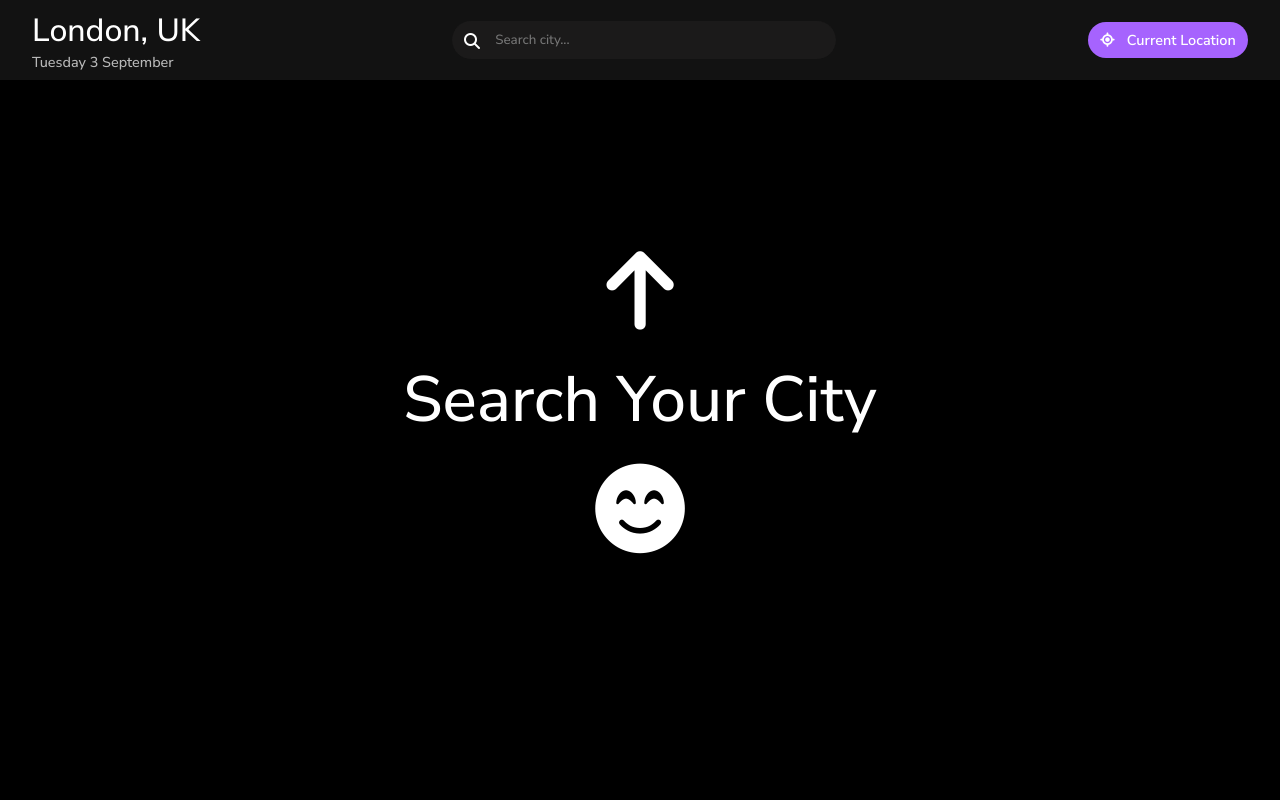
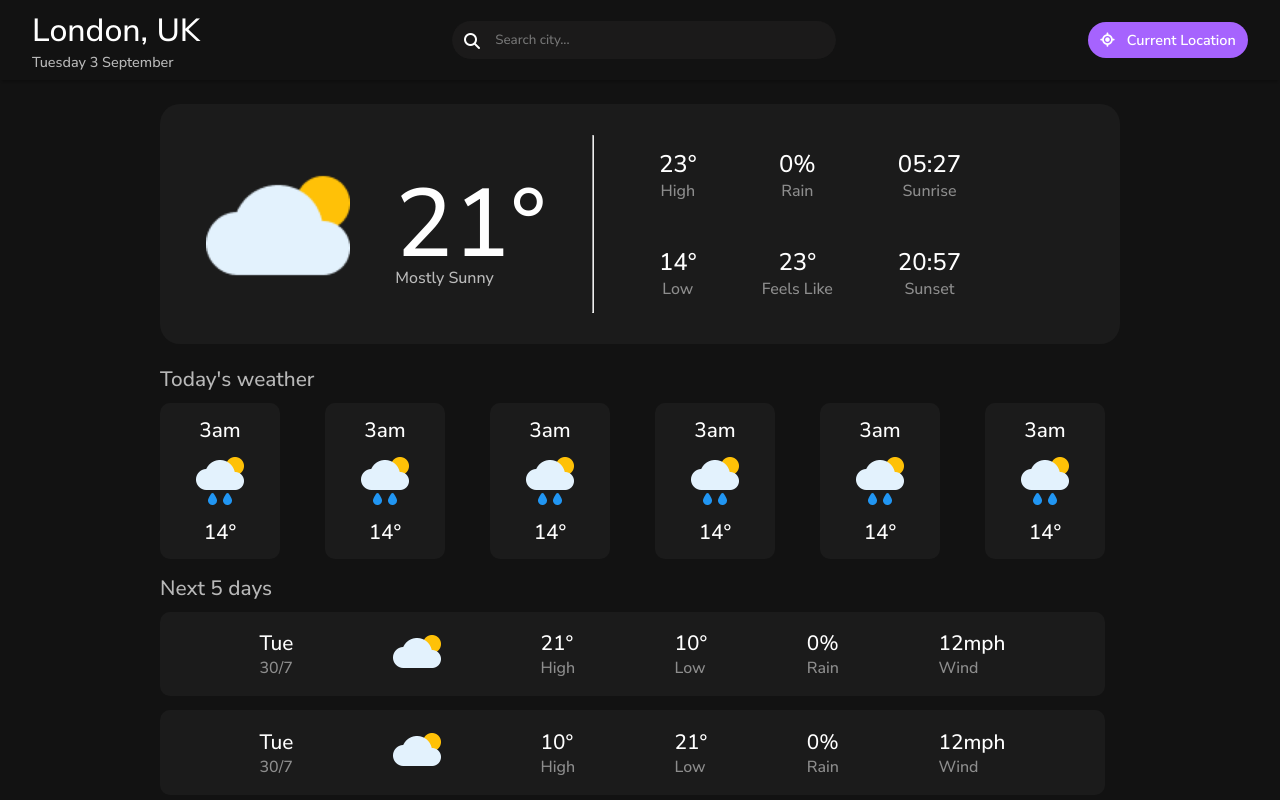
Before and after one commit to Dishank-Sharma/WeatherWise, a plain HTML site: page index.html in a window 1280 px wide. Shown: the top 800 px of the page. Drawn offline with nearby package versions, Linux system fonts and the light colour scheme.

Commit message:
css updated

```diff
--- a/assets/css/style.css
+++ b/assets/css/style.css
@@ -172,7 +172,7 @@ header #currentLocation span {
 -------------------------------*/
 section {
     transition: 1.2s ease-in-out;
-    transform: translateX(-100%);
+    /* transform: translateX(-100%); */
 }
 
 /* ----------------------------
@@ -348,7 +348,7 @@ hr {
 }
 
 #starter_page {
-    display: flex;
+    display: none;
     position: fixed;
     width: 100%;
     height: 100%;
```
